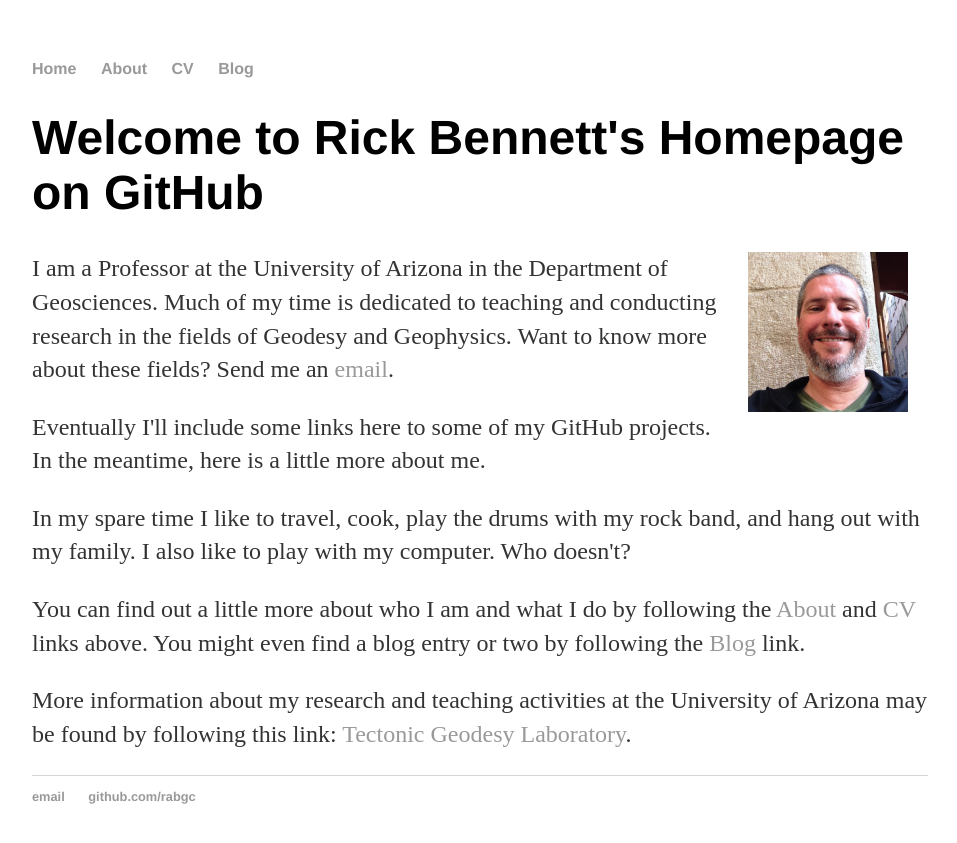
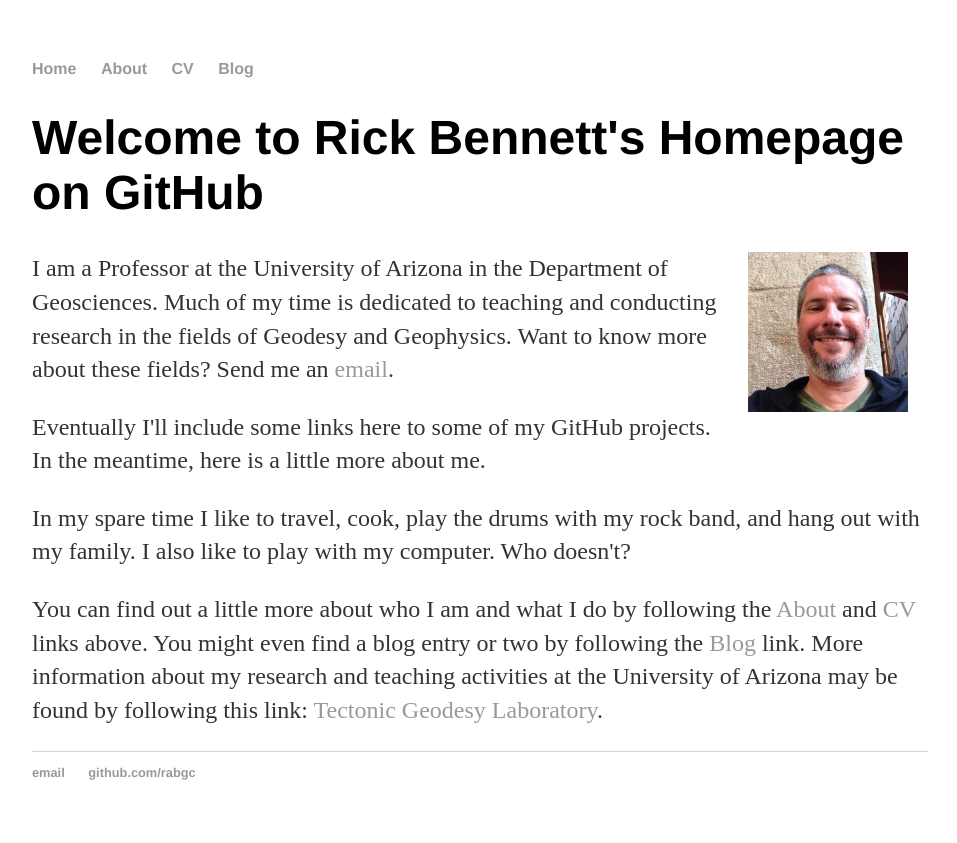
Before and after one commit to rabgc/rabgc.github.io, a Jekyll site: the page built from index.html, in a window 1280 px wide. Shown: the top 843 px of the page, without its empty margins (160-1117 px from the left). Built offline with Jekyll 4.4.1, drawn with Linux system fonts in a browser that asks for light colours.

Commit message:
Edits to homepage

```diff
--- a/index.html
+++ b/index.html
@@ -15,8 +15,6 @@ I am a Professor at the University of Arizona in the Department of Geosciences.
 
 <p>In my spare time I like to travel, cook, play the drums with my rock band, and hang out with my family. I also like to play with my computer. Who doesn't?</p>
 
-<p>You can find out a little more about who I am and what I do by following the <a href="/about">About</a> and <a href="/cv">CV</a>  links above. You might even find a blog entry or two by following the <a href="/blog">Blog</a> link.</p>
-
-<p>More information about my research and teaching activities at the University of Arizona may be found by following this link: <a href="https://geodesy.geo.arizona.edu/pages/people/rick-bennett.php">Tectonic Geodesy Laboratory</a>.</p>
+<p>You can find out a little more about who I am and what I do by following the <a href="/about">About</a> and <a href="/cv">CV</a>  links above. You might even find a blog entry or two by following the <a href="/blog">Blog</a> link. More information about my research and teaching activities at the University of Arizona may be found by following this link: <a href="https://geodesy.geo.arizona.edu/pages/people/rick-bennett.php">Tectonic Geodesy Laboratory</a>.</p>
 
 </div><!-- /.blurb -->
```
